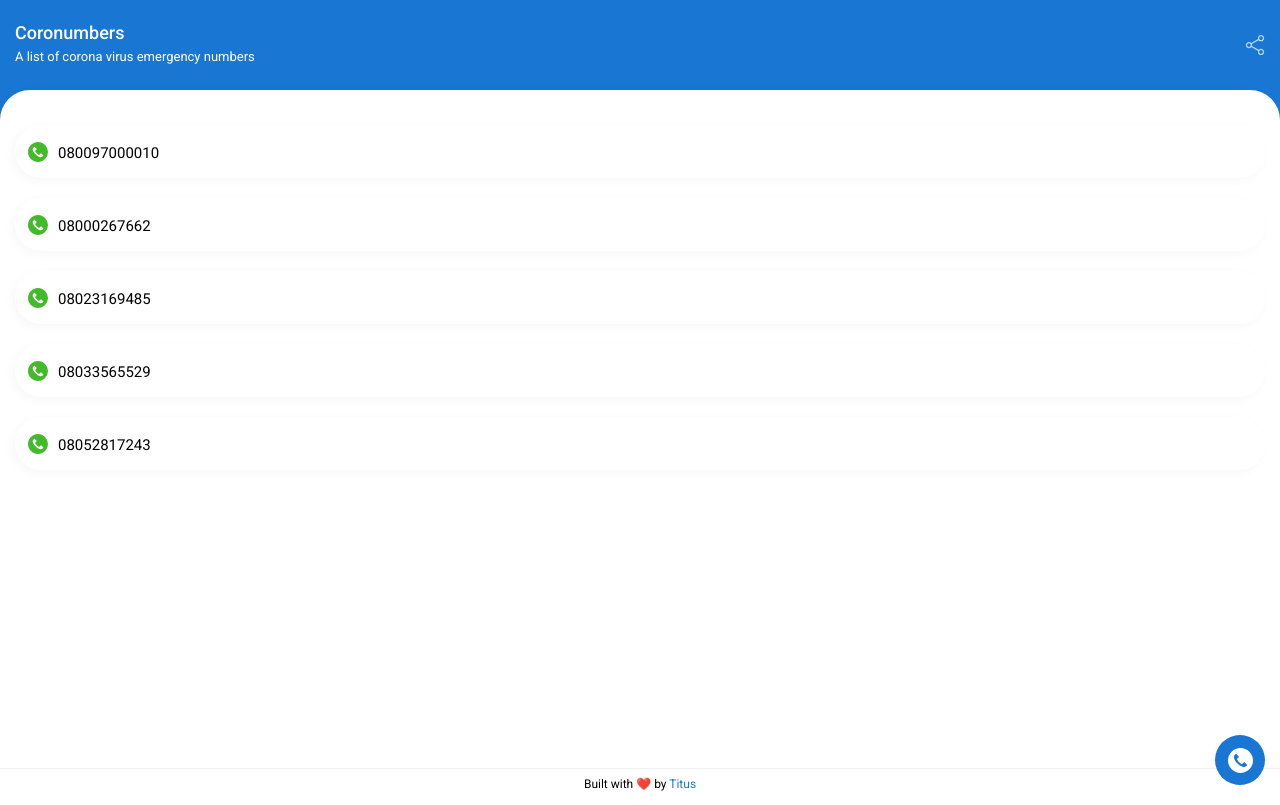
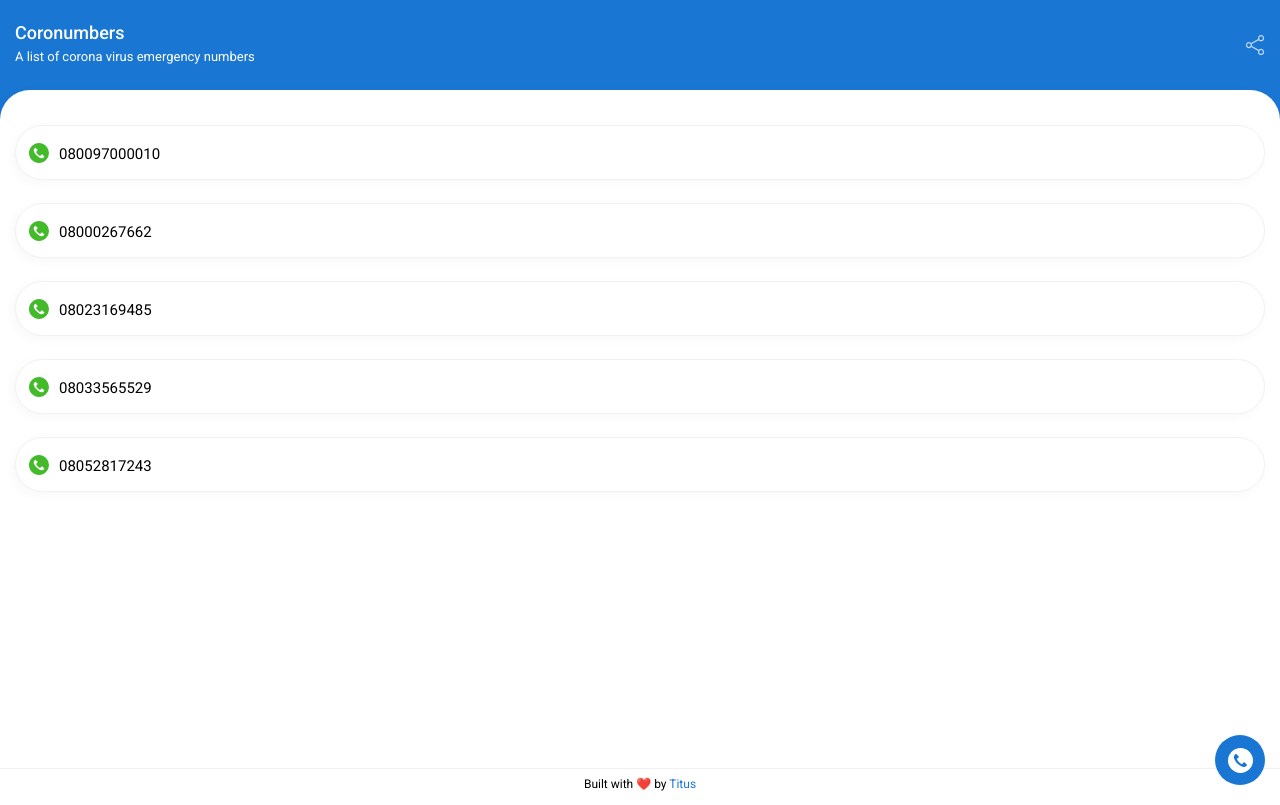
Before and after one commit to engrtitus/coronumbers, a React (Create React App) app: page / in a window 1280 px wide. Built offline with nearby package versions, Linux system fonts and the light colour scheme.

Commit message:
final design changes

```diff
--- a/src/App.js
+++ b/src/App.js
@@ -37,7 +37,7 @@ function App() {
       <div className="app__body">
         {phoneNumbers.map((phoneNumber, i) => (
           <a
-            className="card mb-20 flex flex__aligncenter"
+            className="card mb-23 flex flex__aligncenter"
             key={phoneNumber.number}
             href={`tel:${phoneNumber.number}`}
             onClick={e => dialNumber(e, phoneNumber.number)}
--- a/src/App.scss
+++ b/src/App.scss
@@ -131,7 +131,7 @@
     border-radius: 30px;
     box-shadow: -3px 3px 12px rgba(10, 46, 101, 0.03);
     padding: 16px 13px;
-    // border: 1px solid #f1f1f1;
+    border: 1px solid #f1f1f1;
   }
   .flex {
     display: flex;
@@ -139,7 +139,7 @@
       align-items: center;
     }
   }
-  .mb-20 {
-    margin-bottom: 20px;
+  .mb-23 {
+    margin-bottom: 23px;
   }
 }
```
